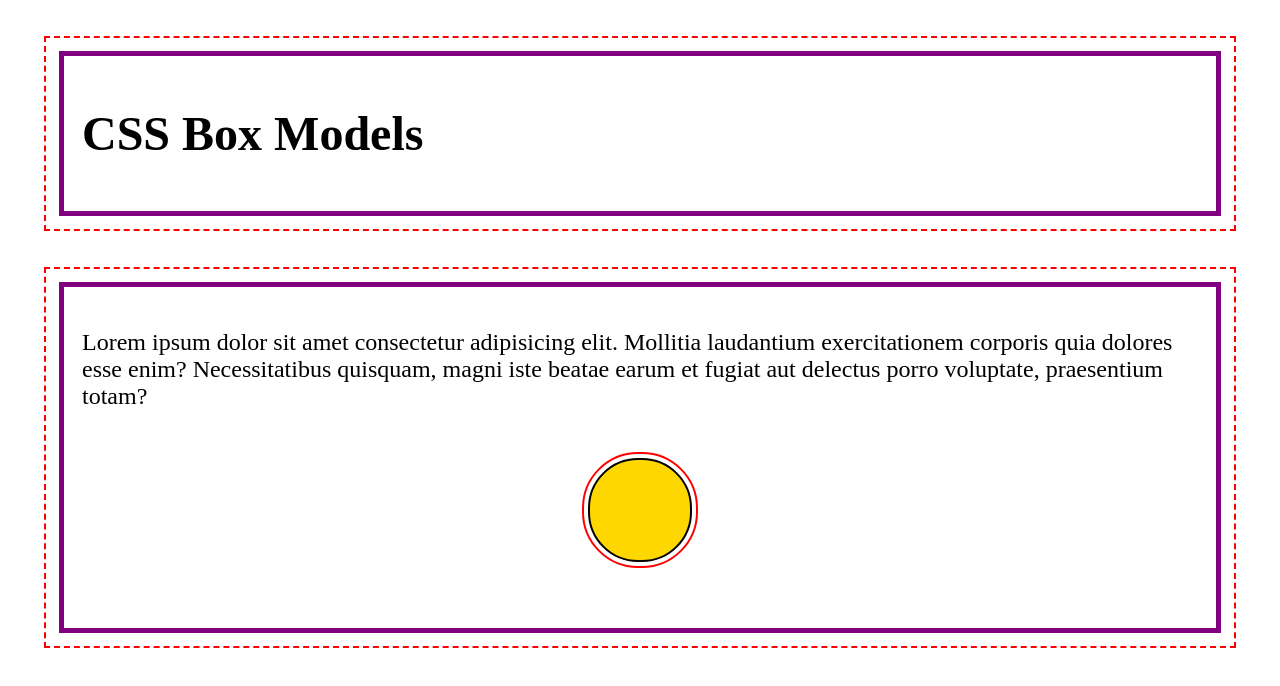
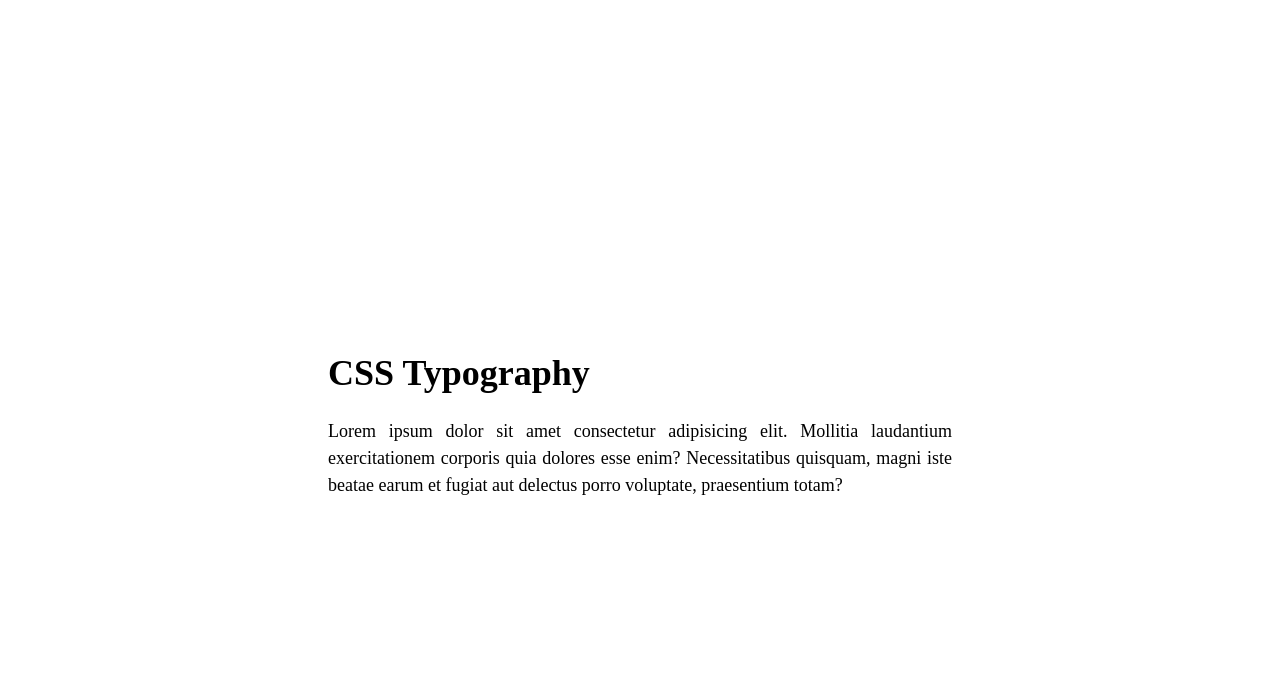
Before and after one commit to muyiwadosunmu/CSSTutorials-Complete, a plain HTML site: page 01_LESSON/index.html in a window 1280 px wide. Drawn offline with Linux system fonts and the light colour scheme.

Commit message:
Typography

```diff
--- a/01_LESSON/css/style.css
+++ b/01_LESSON/css/style.css
@@ -1,19 +1,25 @@
-.container {
-    border:2px dashed red;
-    font-size: 1.5rem;
-    margin: 1.5em;
-    padding:1.5em;
-    outline: 5px solid purple;
-    outline-offset: -20px;
+/* Typography is the way that text is
+ arranged and presented */
+ /*  import link from ggogles stays here */
+
+
+ body {
+    padding: 25%;
+    font-size: 2rem;
+    font-size: large;
+    /* font-family: 'Courier New', Courier, monospace; */
+ }
+
+/*
+ input, button {
+    font: inherit;
+ } */
+p {
+    /* text-transform: uppercase; */
+    text-align: justify;
+    line-height: 1.5;
+    /* font-style: oblique; */
+    /* text-decoration: underline; */
+    /* text-decoration: overline; */
+    /* text-decoration: lin e-through; */
 }
-
-.circle {
-    margin:3rem auto;
-    background-color: gold;
-    width: 100px;
-    height: 100px;
-    border: 2px solid black;
-    border-radius: 50px;
-    outline: 2px solid red;
-    outline-offset: 0.25rem;
-}
--- a/01_LESSON/index.html
+++ b/01_LESSON/index.html
@@ -6,19 +6,24 @@
     <meta http-equiv="X-UA-Compatible" content="IE=edge">
     <meta name="viewport" content="width=device-width, initial-scale=1.0">
     <title>Document</title>
+    <!-- Google font link could stay here -->
     <link rel="stylesheet" href="css/style.css">
 </head>
 
 <body>
-    <header class="container">
-        <h1>CSS Box Models</h1>
+    <header>
+        <h1>CSS Typography</h1>
     </header>
-    <main class="container">
+    <main>
         <p>Lorem ipsum dolor sit amet consectetur adipisicing elit. Mollitia laudantium exercitationem corporis quia
             dolores esse enim? Necessitatibus quisquam, magni iste beatae earum et fugiat aut delectus porro voluptate,
             praesentium totam?</p>
-        <div class="circle"></div>
 
+        <!-- <form>
+            <label for="name">Name:</label>
+            <input id="name" type="text" placeholder="Your Name" />
+            <button>Submit</button>
+        </form> -->
     </main>
 </body>
 
```
